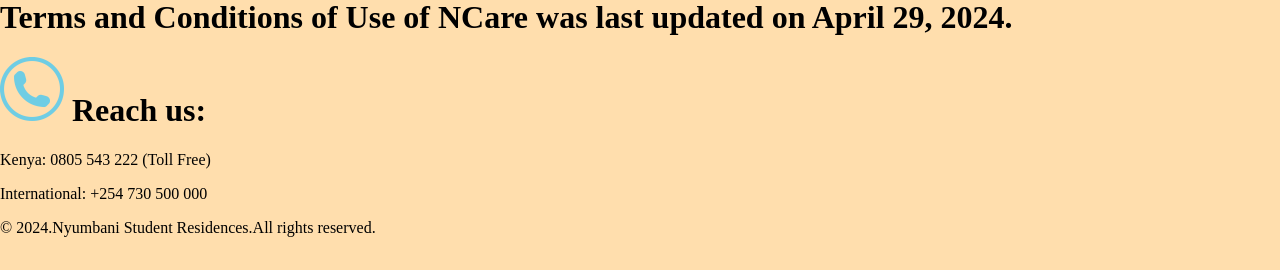
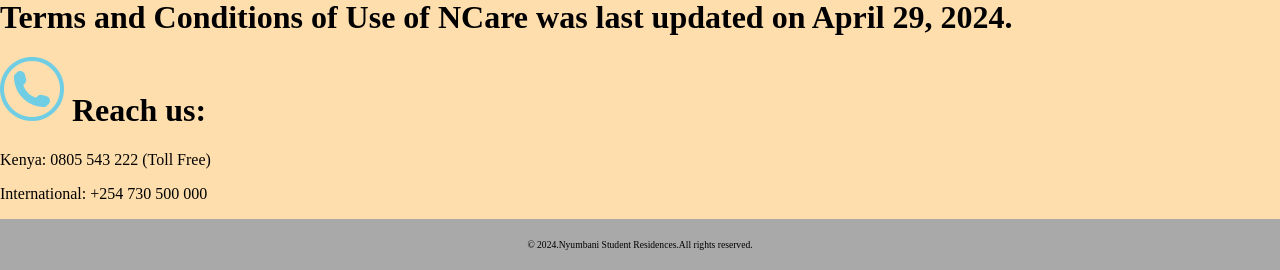
Before and after one commit to JulietMumbi/Project, a PHP site: the page made by Terms and Conditions.php in a window 1280 px wide. Shown: the part 806-1076 px from the top of the page. Before the commit the page ends 1043 px from the top, so only its background shows below. Run offline with PHP 8.4, Linux system fonts and the light colour scheme.

Commit message:
styled my footer using css

```diff
--- a/css/style.css
+++ b/css/style.css
@@ -21,3 +21,9 @@ body{
     background-color: azure;
     text-decoration: none;
 }
+.footer{
+    background-color: darkgrey;
+    padding: 20px;
+    font-size: 0.6em;
+    text-align: center;
+}
```
